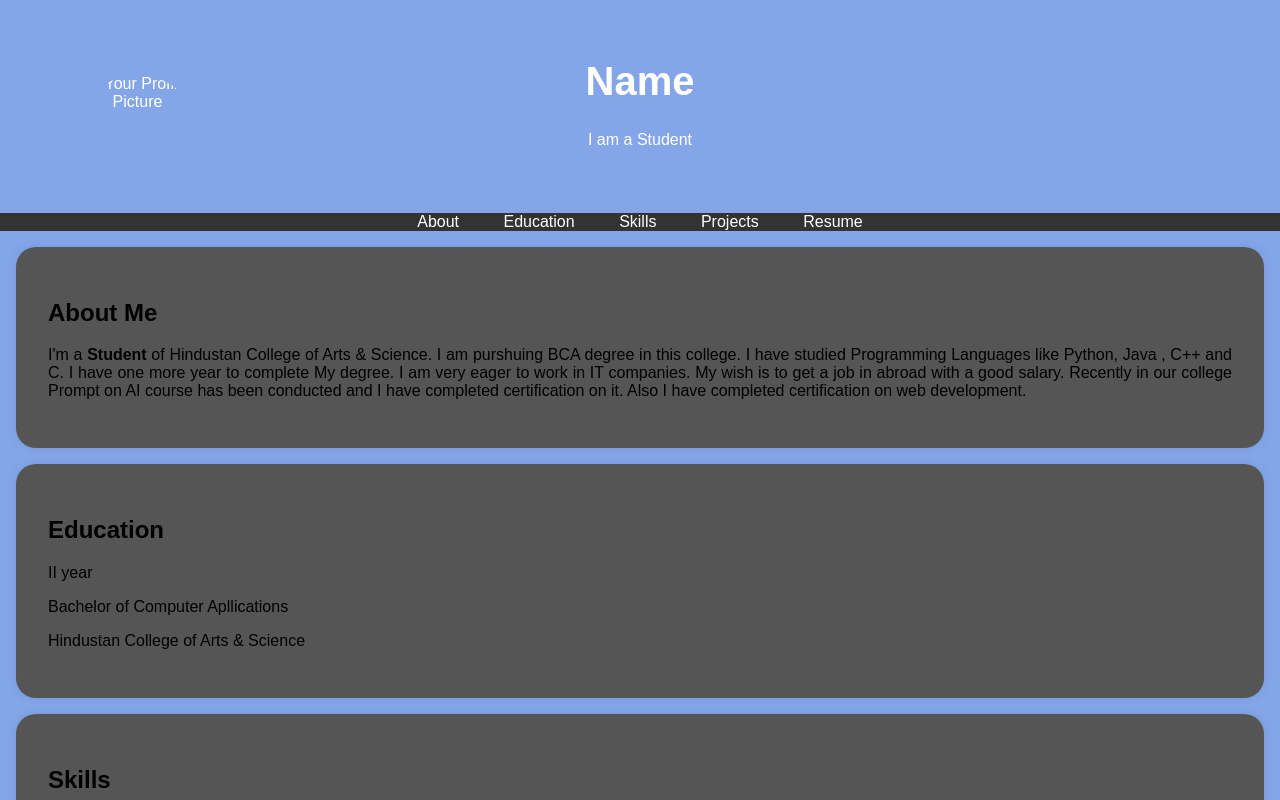
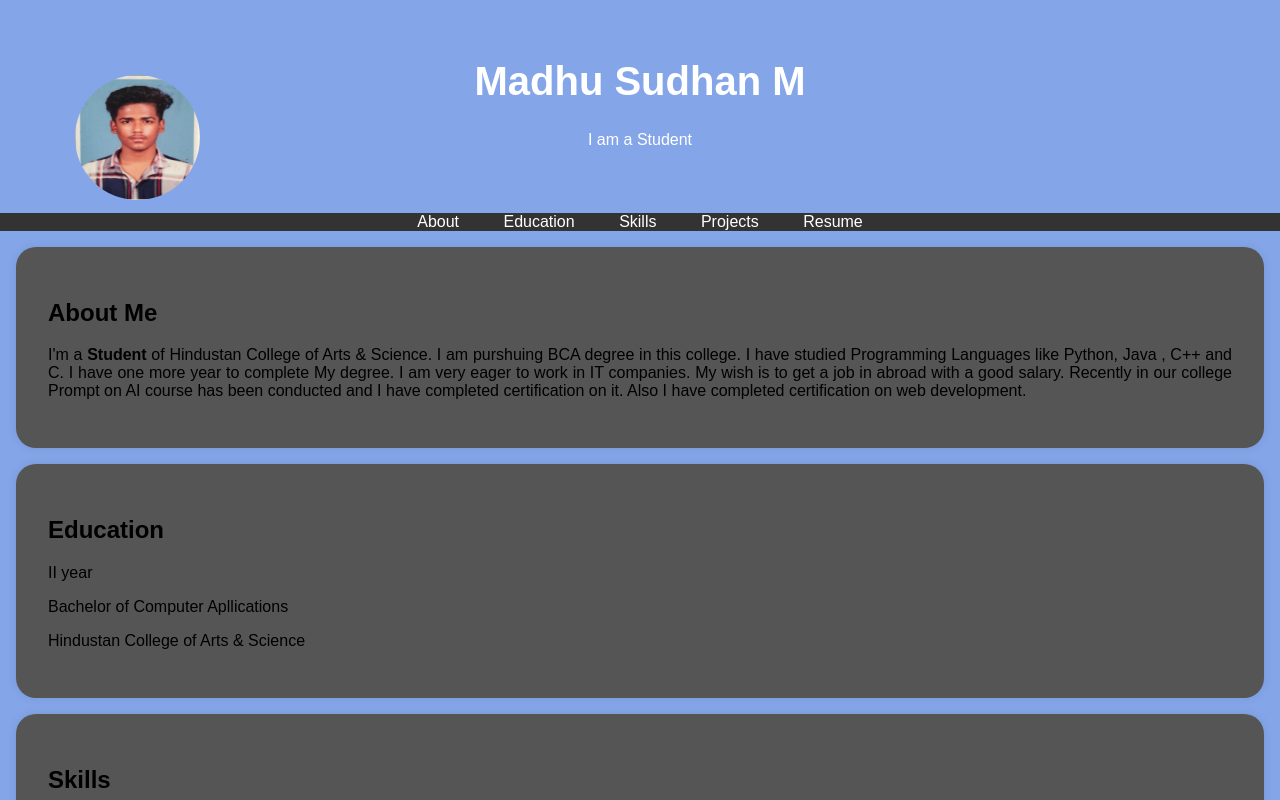
Before and after one commit to MadhuSudhan1234678/digital-portfolio, a plain HTML site: page index.html in a window 1280 px wide. Shown: the top 800 px of the page. Drawn offline with Linux system fonts and the light colour scheme.

Commit message:
index.html

```diff
--- a/index.html
+++ b/index.html
@@ -93,8 +93,8 @@
 <body>
     <header>
         <div class="header-content">
-            <img src="image.jpg" alt="Your Profile Picture" class="profile-picture">
-            <h1>Name</h1>
+            <img src="Madhu.jpg" alt="Your Profile Picture" class="profile-picture">
+            <h1>Madhu Sudhan M</h1>
             <p>I am a Student</p>
         </div>
     </header>
@@ -169,7 +169,7 @@
     </section>
 
     <footer>
-        <p>&copy; 2025 Name</p>
+        <p>&copy; 2025 Madhu Sudhan</p>
     </footer>
 
     <script>
```
